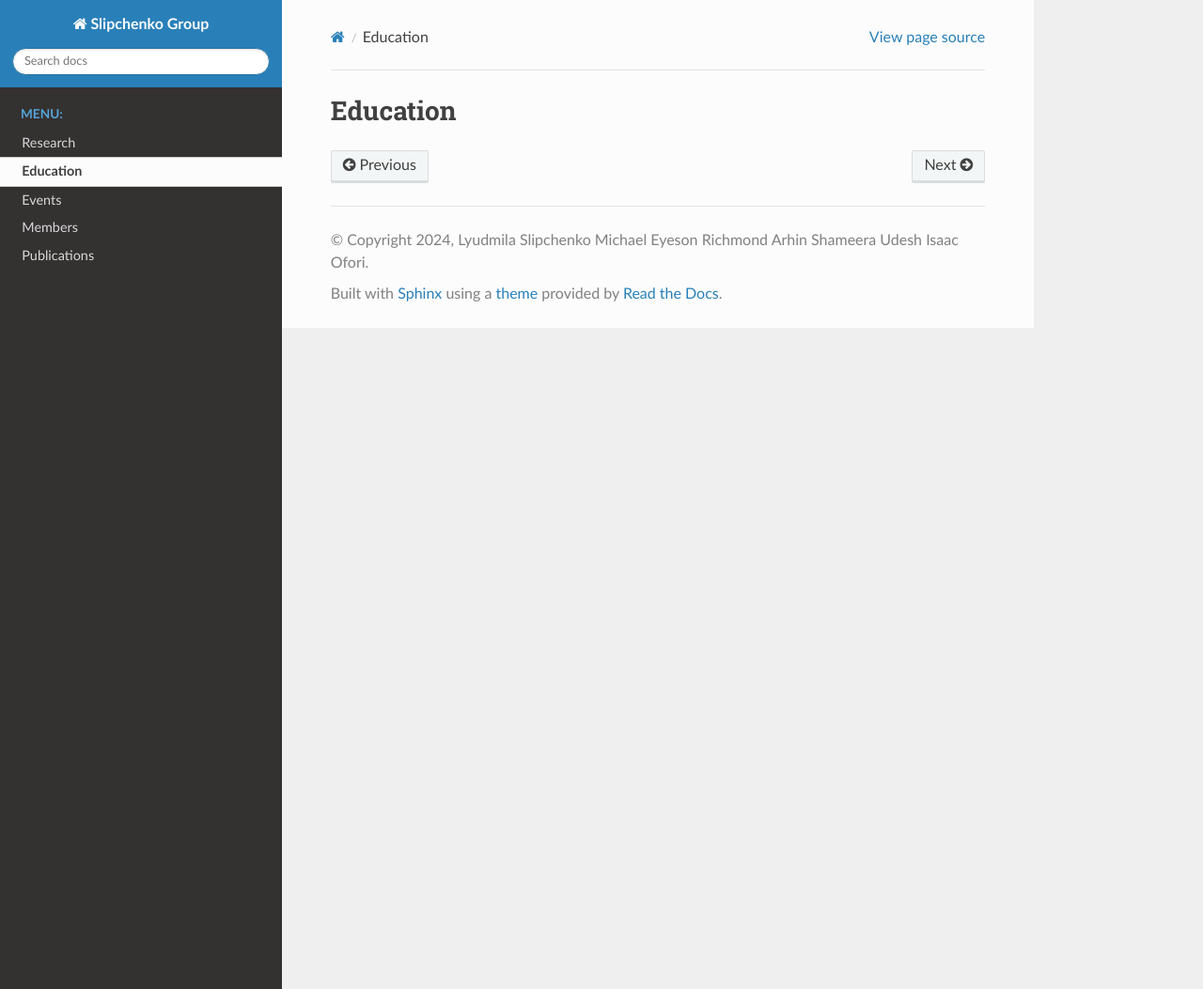
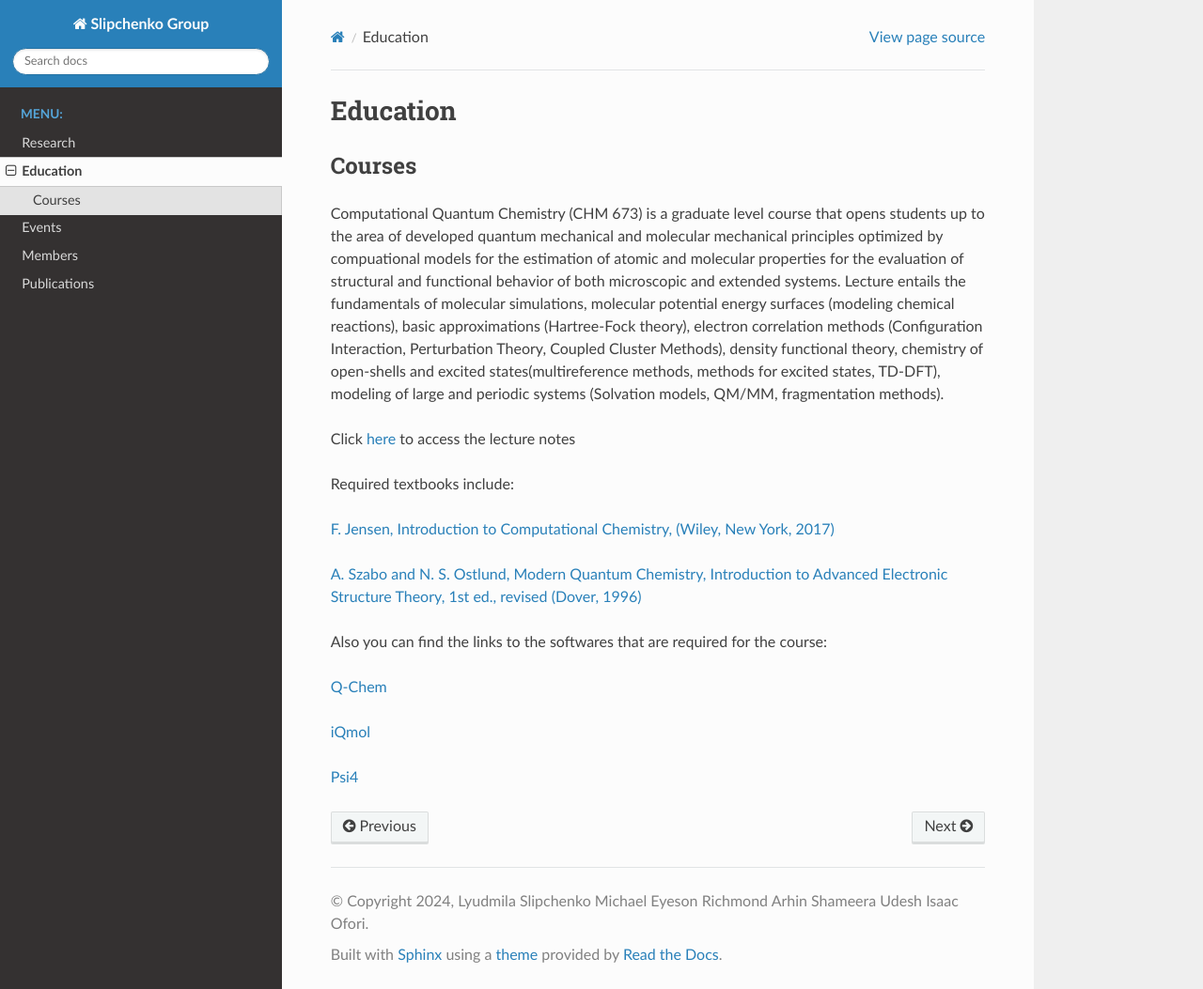
Before and after one commit to Slipchenko-Group/slipchenko-group.github.io, a Sphinx documentation site: the page built from source/Education.rst, in a window 1280 px wide and 1053 px high. Shown: the whole window at 94% size. Built offline with Sphinx 7.4.7 and the Read the Docs theme 3.1.0, drawn with Linux system fonts in a browser that asks for light colours; pages that are not in the unit, such as notebooks, are missing from menus.

Commit message:
Updated Education

```diff
--- a/source/Education.rst
+++ b/source/Education.rst
@@ -1,2 +1,33 @@
+.. _education:
+
 Education
 =========
+
+Courses
+-------
+
+Computational Quantum Chemistry (CHM 673) is a graduate level course that opens students up to the area of developed
+quantum mechanical and molecular mechanical principles optimized by compuational models for the estimation of atomic
+and molecular properties for the evaluation of structural and functional behavior of both microscopic and extended
+systems. Lecture entails the fundamentals of molecular simulations, molecular potential energy surfaces (modeling
+chemical reactions), basic approximations (Hartree-Fock theory), electron correlation methods
+(Configuration Interaction, Perturbation Theory, Coupled Cluster Methods), density functional theory, chemistry of
+open-shells and excited states(multireference methods, methods for excited states, TD-DFT), modeling of large and
+periodic systems (Solvation models, QM/MM, fragmentation methods).
+
+Click `here <https://github.com/slipchenko/CHM673/tree/master/lectures>`_ to access the lecture notes
+
+Required textbooks include:
+
+`F. Jensen, Introduction to Computational Chemistry, (Wiley, New York, 2017) <https://dl.iranchembook.ir/ebook/Physical-Chemistry-723.pdf>`_
+
+`A. Szabo and N. S. Ostlund, Modern Quantum Chemistry, Introduction to Advanced Electronic Structure
+Theory, 1st ed., revised (Dover, 1996) <https://chemistlibrary.wordpress.com/wp-content/uploads/2015/02/modern-quantum-chemistry.pdf>`_
+
+Also you can find the links to the softwares that are required for the course:
+
+`Q-Chem <https://www.q-chem.com>`_
+
+`iQmol <https://iqmol.org>`_
+
+`Psi4 <https://psicode.org/>`_
```
Also changed, not shown: 2 other files.
